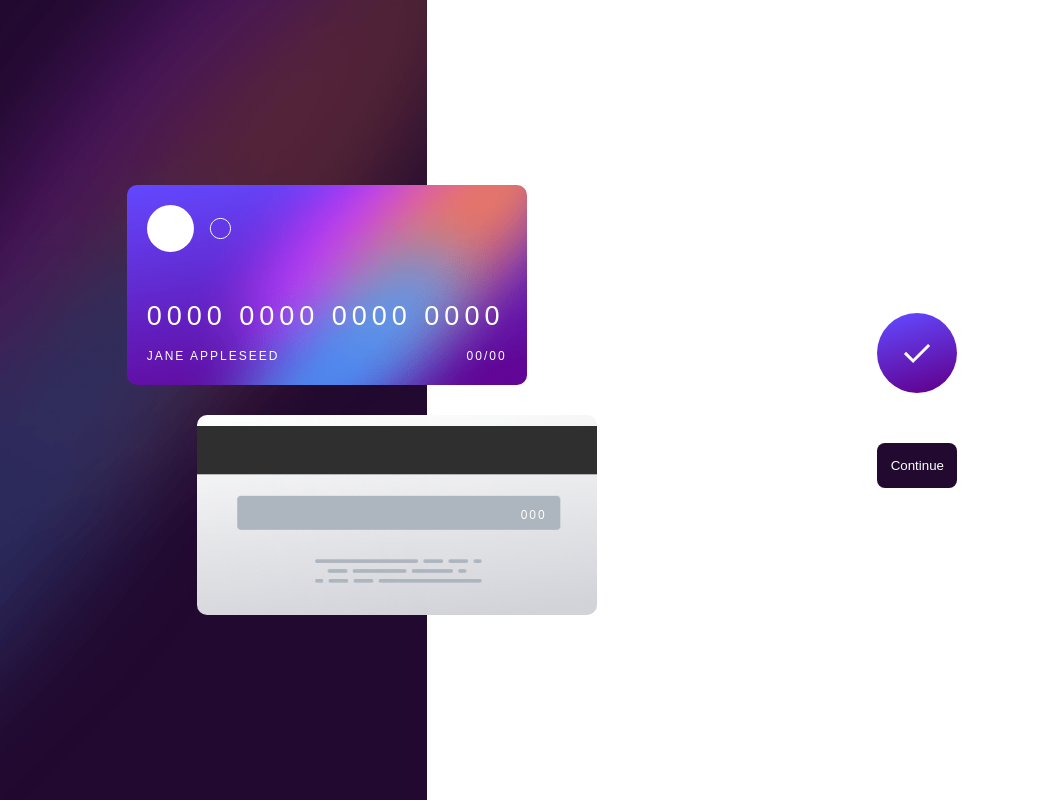
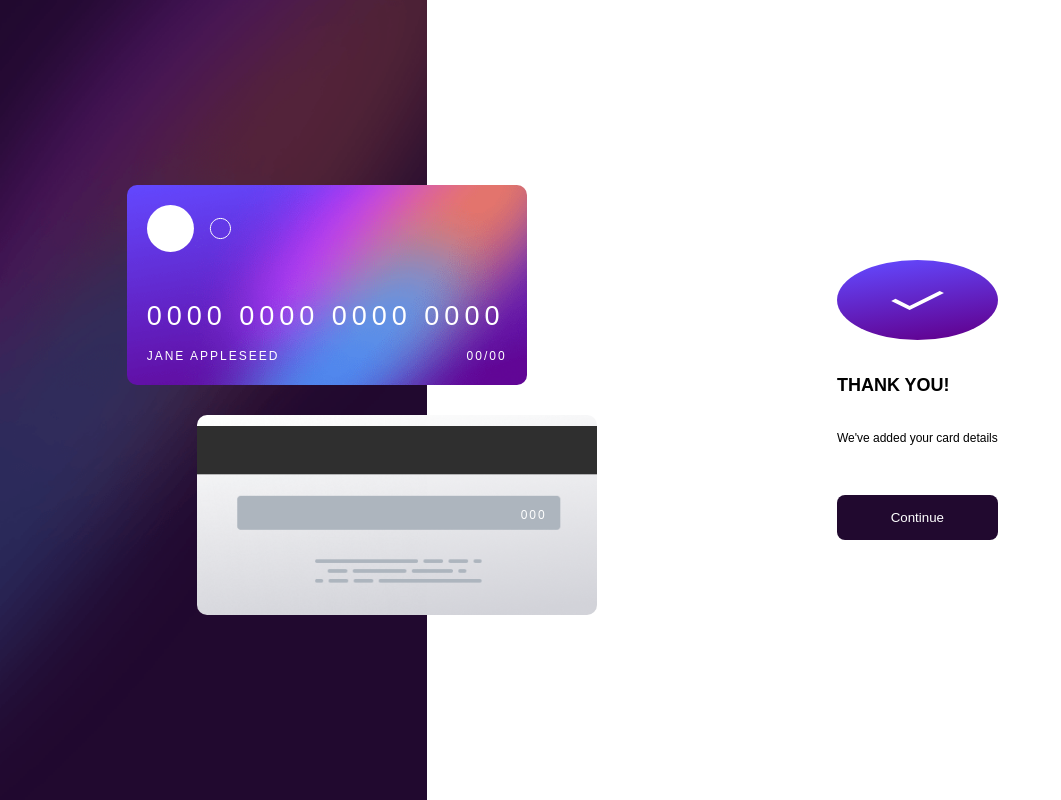
Before and after one commit to Danielhu3/interactive-card2, a React (Create React App) app: page / in a window 1280 px wide. Shown: the whole page, without its empty margins (0-1061 px from the left). Built offline with nearby package versions, Linux system fonts and the light colour scheme.

Commit message:
title and text components

```diff
--- a/src/components/main/form/index.tsx
+++ b/src/components/main/form/index.tsx
@@ -7,6 +7,8 @@ import  Input from '../input/';
 import  Label  from '../label/';
 import  Error  from '../error/';
 import  CompleteIcon  from '../completeIcon/';
+import  Text  from '../text/';
+import  Title  from '../title/';
 
 type Props = {
   form: {
@@ -109,6 +111,8 @@ const Index = ({form, setForm}: Props) => {
   return (
   <Form onSubmit={(e)=> handleSubmit(e)}>
     <CompleteIcon />
+    <Title />
+    <Text />
     <Button text='Continue'/>
   </Form>
   )
--- /dev/null
+++ b/src/components/main/text/index.tsx
@@ -0,0 +1,10 @@
+import React from 'react'
+import { Text } from './style'
+
+const index = () => {
+  return (
+    <Text>We've added your card details</Text>
+  )
+}
+
+export default index
--- /dev/null
+++ b/src/components/main/text/style.ts
@@ -0,0 +1,3 @@
+import styled from "styled-components";
+export const Text = styled.p`
+`
--- /dev/null
+++ b/src/components/main/title/index.tsx
@@ -0,0 +1,10 @@
+import React from 'react'
+import { Title } from './style'
+
+const index = () => {
+  return (
+    <Title>THANK YOU!</Title>
+  )
+}
+
+export default index
--- /dev/null
+++ b/src/components/main/title/style.ts
@@ -0,0 +1,4 @@
+import styled from "styled-components";
+export const Title = styled.h2`
+
+`
```
